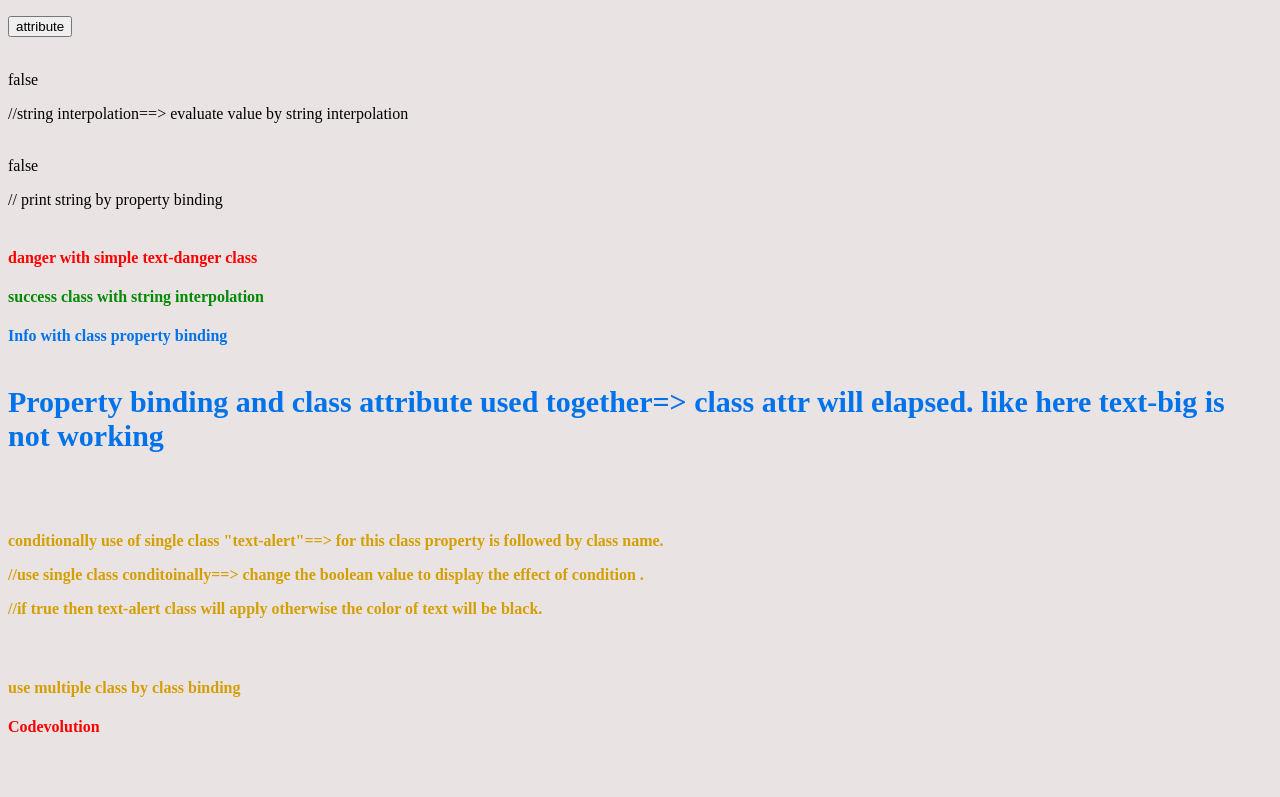
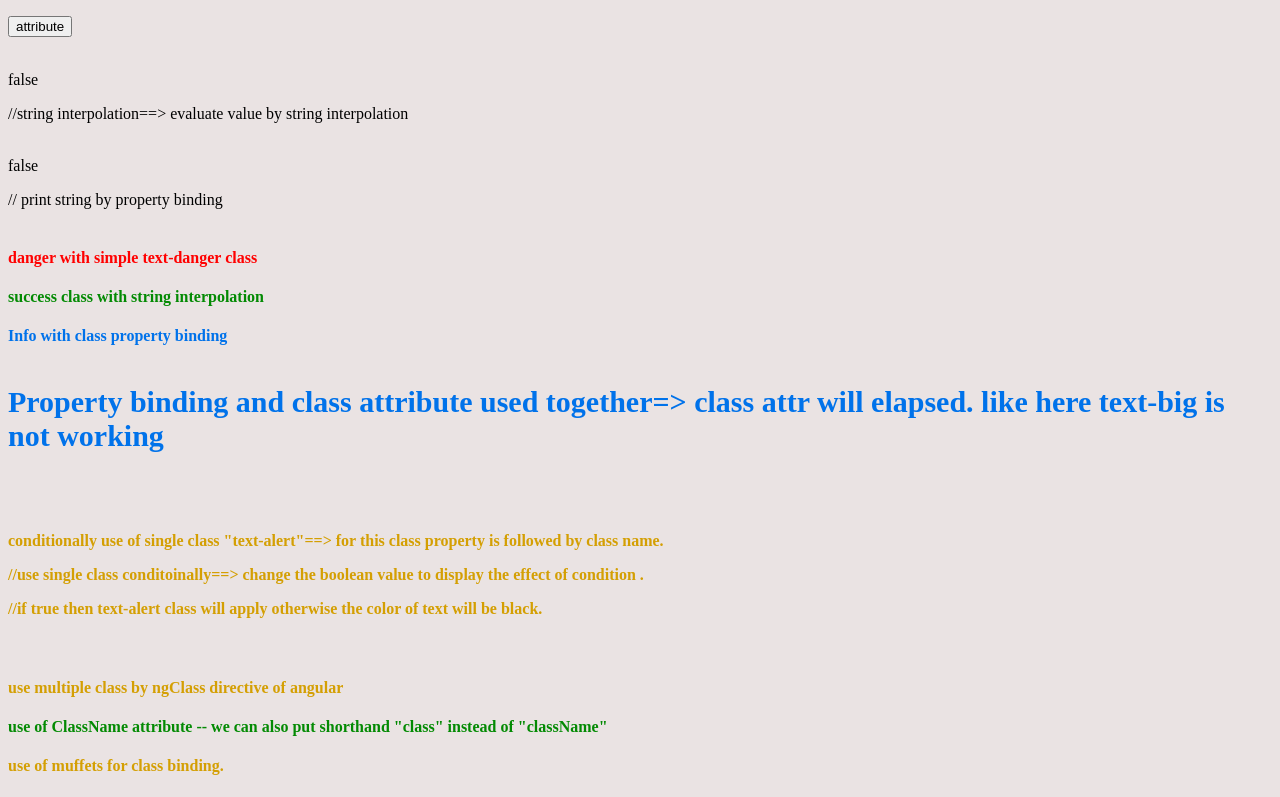
Before and after one commit to vikas576/Angular, an Angular app: page / in a window 1280 px wide. Shown: the part 194-991 px from the top of the page. Before the commit the page ends 951 px from the top, so only its background shows below. Built offline with nearby package versions, Linux system fonts and the light colour scheme.

Commit message:
more practiced

```diff
--- a/src/app/class-bind/class-bind.component.ts
+++ b/src/app/class-bind/class-bind.component.ts
@@ -9,8 +9,9 @@ import { Component, OnInit } from '@angular/core';
             <h4 [class]="textInfo"> Info with class property binding </h4>
             <h4 [class]="textInfo" class="text-big"> Property binding and class attribute used together=> class attr will elapsed. like here text-big is not working </h4> <br>
             <h4 [class.text-alert]="hasAlert"> conditionally use of single class "text-alert"==> for this class property is followed by class name.<p> //use single class conditoinally==> change the boolean value to display the effect of condition . </p> <p> //if true then text-alert class will apply otherwise the color of text will be black.</p> </h4> <br>
-            <h4 [ngClass]="messageClasses" > use multiple class by  class binding </h4>
-            <h4 class="text-danger"> Codevolution </h4>
+            <h4 [ngClass]="messageClasses" > use multiple class by  ngClass  directive of angular </h4>
+            <h4 [className]="textSuccess"> use of ClassName attribute -- we can also put shorthand "class" instead of "className" </h4>
+            <h4 [class.text-alert]="setMessageClass()"> use of muffets for class binding. </h4>
 
             `,
   // styleUrls: ['./class-bind.component.css']
@@ -46,6 +47,11 @@ export class ClassBindComponent implements OnInit {
   public hasAlert= true;
   public textbold= true;
 
+  setMessageClass(){
+    return this.hasSuccess;
+
+  }
+
 
 
   //  use [ngClass] directive for to use conditionally multiClasses together
```
